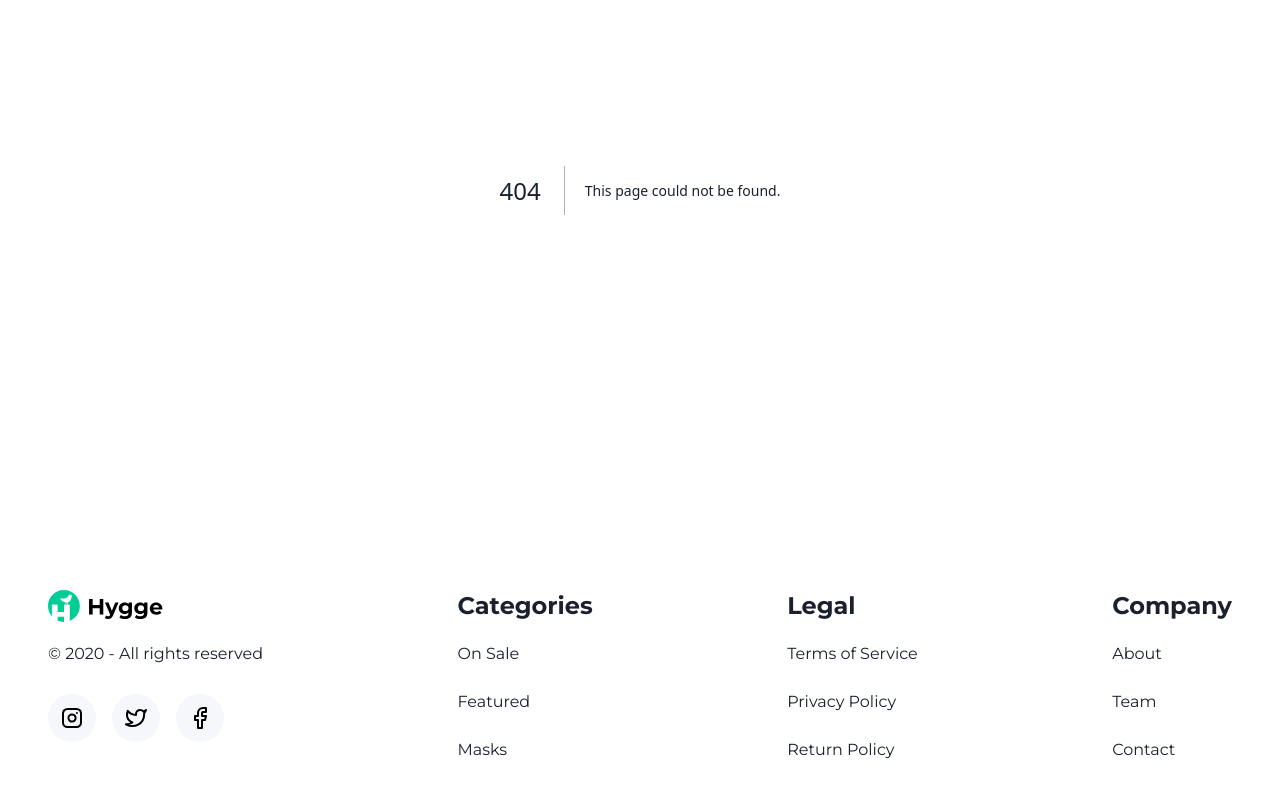
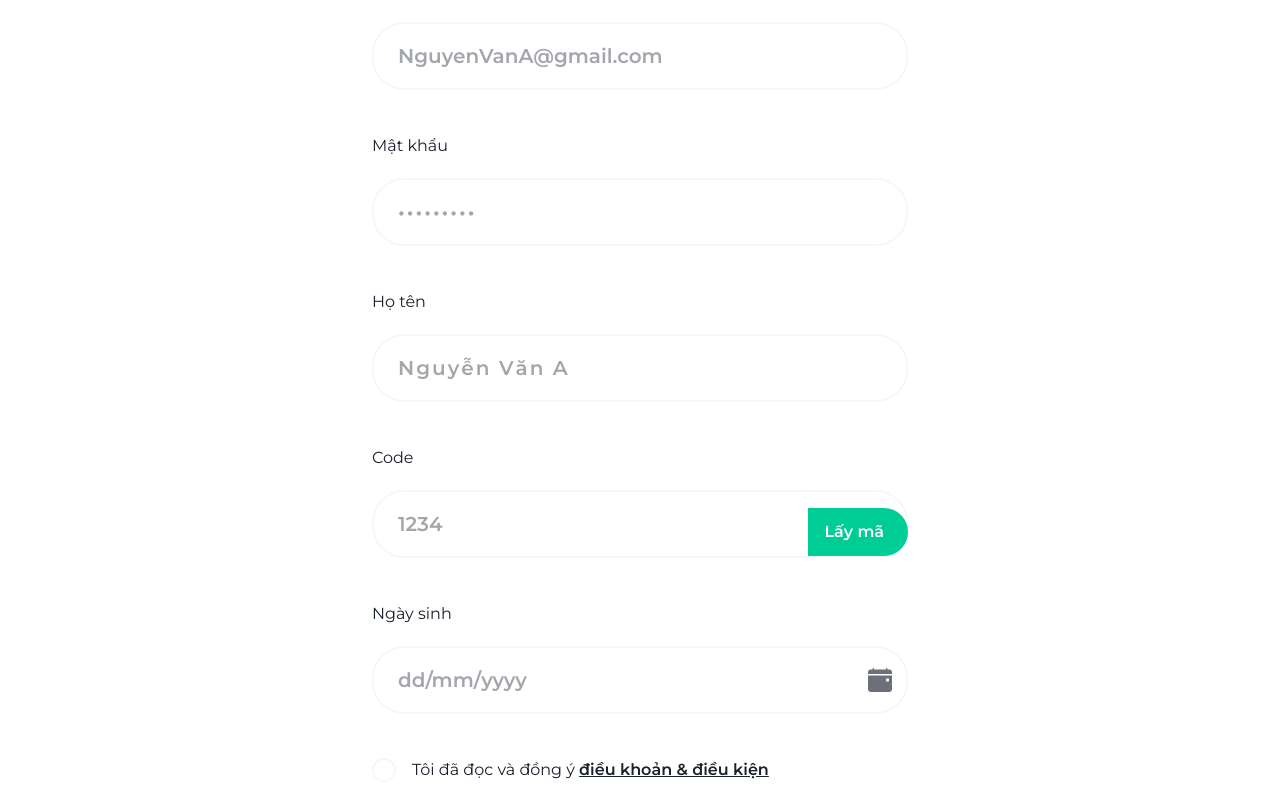
Before and after one commit to TuVoXuan/cosmetics-store-fe, a Next.js app: page /auth/sign-up in a window 1280 px wide. Before the commit this address had no page. Shown: the part 306-1095 px from the top of the page. Built offline with nearby package versions, Linux system fonts and the light colour scheme.

Commit message:
feat: make UI sign up page

```diff
--- a/components/buttons/button.tsx
+++ b/components/buttons/button.tsx
@@ -5,18 +5,22 @@ interface Props {
 	type: "primary" | "secondary";
 	className?: string;
 	btnType?: "submit" | "reset" | "button";
+	form?: string;
+	onClick?: () => void;
 }
 
-export default function Button({ title, type, className, btnType = "button" }: Props) {
+export default function Button({ title, type, className, form, onClick, btnType = "button" }: Props) {
 	const getCSSType = () => {
 		if (type === "primary") {
 			return "bg-primary-100 text-light-100";
 		}
-		return "border-2 border-gray-accent text-dark-100 dark:text-white-light";
+		return "border-2 border-gray-accent text-dark-100 dark:text-white-light dark:border-black-dark-2";
 	};
 
 	return (
 		<button
+			onClick={onClick}
+			form={form}
 			type={btnType}
 			className={`rounded-[32px] font-bold px-6 py-3 text-heading-5 md:px-10 md:py-4 md:text-heading-4 ${getCSSType()} ${className}`}
 		>
--- a/components/header.tsx
+++ b/components/header.tsx
@@ -102,7 +102,14 @@ export default function Header({ onShowNavbar }: Props) {
 			}
 		} else {
 			if (categoriesRef.current) {
-				categoriesRef.current.classList.remove("fixed", "z-[2]", "top-0", "bottom-0", "left-0", "right-0");
+				categoriesRef.current.classList.remove(
+					"fixed",
+					"z-[2]",
+					"top-0",
+					"bottom-0",
+					"left-0",
+					"right-0"
+				);
 			}
 			if (navbarListRef.current) {
 				if (navbarListRef.current.classList.contains("-translate-x-[110px]")) {
@@ -149,7 +156,7 @@ export default function Header({ onShowNavbar }: Props) {
 					{/* light logo */}
 					<Image
 						className="w-auto h-full aspect-auto dark:hidden"
-						src={"./images/logo/light/logo-primary-lightBg.svg"}
+						src={"/images/logo/light/logo-primary-lightBg.svg"}
 						height={100}
 						width={100}
 						alt="logo"
@@ -158,7 +165,7 @@ export default function Header({ onShowNavbar }: Props) {
 					{/* dark logo */}
 					<Image
 						className="hidden w-auto h-full aspect-auto dark:lg:block"
-						src={"./images/logo/dark/logo-primary-darkBg.svg"}
+						src={"/images/logo/dark/logo-primary-darkBg.svg"}
 						height={100}
 						width={100}
 						alt="logo"
@@ -169,9 +176,17 @@ export default function Header({ onShowNavbar }: Props) {
 					className=" p-3 rounded-full cursor-pointer bg-gray-accent w-fit lg:absolute lg:left-[50%] lg:-translate-x-[50%] hover:bg-primary-100 group dark:bg-black-dark-2 transition-colors duration-300 ease-linear"
 				>
 					{showNavbar ? (
-						<Delete className="group-hover:text-light-100 dark:text-light-100" height={24} width={24} />
+						<Delete
+							className="group-hover:text-light-100 dark:text-light-100"
+							height={24}
+							width={24}
+						/>
 					) : (
-						<Menu className="group-hover:text-light-100 dark:text-light-100" height={24} width={24} />
+						<Menu
+							className="group-hover:text-light-100 dark:text-light-100"
+							height={24}
+							width={24}
+						/>
 					)}
 				</div>
 
@@ -179,7 +194,7 @@ export default function Header({ onShowNavbar }: Props) {
 					{/* light logo */}
 					<Image
 						className="w-auto h-full aspect-auto md:hidden dark:hidden"
-						src={"./images/logo/light/logo-secondary-lightBg.svg"}
+						src={"/images/logo/light/logo-secondary-lightBg.svg"}
 						height={100}
 						width={100}
 						alt="logo"
@@ -187,7 +202,7 @@ export default function Header({ onShowNavbar }: Props) {
 
 					<Image
 						className="hidden w-auto h-full aspect-auto md:block dark:hidden"
-						src={"./images/logo/light/logo-primary-lightBg.svg"}
+						src={"/images/logo/light/logo-primary-lightBg.svg"}
 						height={100}
 						width={100}
 						alt="logo"
@@ -196,14 +211,14 @@ export default function Header({ onShowNavbar }: Props) {
 					{/* dark light */}
 					<Image
 						className="hidden w-auto h-full aspect-auto md:hidden dark:block md:dark:hidden"
-						src={"./images/logo/dark/logo-secondary-darkBg.svg"}
+						src={"/images/logo/dark/logo-secondary-darkBg.svg"}
 						height={100}
 						width={100}
 						alt="logo"
 					/>
 					<Image
 						className="hidden w-auto h-full aspect-auto dark:md:block"
-						src={"./images/logo/dark/logo-primary-darkBg.svg"}
+						src={"/images/logo/dark/logo-primary-darkBg.svg"}
 						height={100}
 						width={100}
 						alt="logo"
@@ -229,7 +244,12 @@ export default function Header({ onShowNavbar }: Props) {
 						width={32}
 						color="#000"
 					/>
-					<Profile className="hidden cursor-pointer md:block dark:text-light-100" height={24} width={24} color="#000" />
+					<Profile
+						className="hidden cursor-pointer md:block dark:text-light-100"
+						height={24}
+						width={24}
+						color="#000"
+					/>
 				</div>
 			</section>
 
@@ -272,20 +292,42 @@ export default function Header({ onShowNavbar }: Props) {
 								</button>
 							</nav>
 							<ul className="space-y-6 text-center select-none text-paragraph-1">
-								<li className="duration-300 ease-linear cursor-pointer hover:text-primary-100">On sale</li>
-								<li className="duration-300 ease-linear cursor-pointer hover:text-primary-100">Featured</li>
-								<li className="duration-300 ease-linear cursor-pointer hover:text-primary-100">Masks</li>
-								<li className="duration-300 ease-linear cursor-pointer hover:text-primary-100">Eye care</li>
-								<li className="duration-300 ease-linear cursor-pointer hover:text-primary-100">Moisturizers</li>
-								<li className="duration-300 ease-linear cursor-pointer hover:text-primary-100">Treatments</li>
-								<li className="duration-300 ease-linear cursor-pointer hover:text-primary-100">Night Care</li>
-								<li className="duration-300 ease-linear cursor-pointer hover:text-primary-100">Sun Care</li>
+								<li className="duration-300 ease-linear cursor-pointer hover:text-primary-100">
+									On sale
+								</li>
+								<li className="duration-300 ease-linear cursor-pointer hover:text-primary-100">
+									Featured
+								</li>
+								<li className="duration-300 ease-linear cursor-pointer hover:text-primary-100">
+									Masks
+								</li>
+								<li className="duration-300 ease-linear cursor-pointer hover:text-primary-100">
+									Eye care
+								</li>
+								<li className="duration-300 ease-linear cursor-pointer hover:text-primary-100">
+									Moisturizers
+								</li>
+								<li className="duration-300 ease-linear cursor-pointer hover:text-primary-100">
+									Treatments
+								</li>
+								<li className="duration-300 ease-linear cursor-pointer hover:text-primary-100">
+									Night Care
+								</li>
+								<li className="duration-300 ease-linear cursor-pointer hover:text-primary-100">
+									Sun Care
+								</li>
 							</ul>
 						</div>
 					</div>
-					<li className="duration-300 ease-linear cursor-pointer text-paragraph-1 hover:text-primary-100">Blog</li>
-					<li className="duration-300 ease-linear cursor-pointer text-paragraph-1 hover:text-primary-100">About</li>
-					<li className="duration-300 ease-linear cursor-pointer text-paragraph-1 hover:text-primary-100">Contact</li>
+					<li className="duration-300 ease-linear cursor-pointer text-paragraph-1 hover:text-primary-100">
+						Blog
+					</li>
+					<li className="duration-300 ease-linear cursor-pointer text-paragraph-1 hover:text-primary-100">
+						About
+					</li>
+					<li className="duration-300 ease-linear cursor-pointer text-paragraph-1 hover:text-primary-100">
+						Contact
+					</li>
 				</ul>
 
 				<Button title="Login" type="primary" className="w-full mt-6 mb-[68px]" />
--- /dev/null
+++ b/components/icons/calendar.tsx
@@ -0,0 +1,12 @@
+// icon:calendar-event-fill | Bootstrap https://icons.getbootstrap.com/ | Bootstrap
+import * as React from "react";
+
+function Calendar(props: React.SVGProps<SVGSVGElement>) {
+	return (
+		<svg fill="currentColor" viewBox="0 0 16 16" {...props}>
+			<path d="M4 .5a.5.5 0 00-1 0V1H2a2 2 0 00-2 2v1h16V3a2 2 0 00-2-2h-1V.5a.5.5 0 00-1 0V1H4V.5zM16 14V5H0v9a2 2 0 002 2h12a2 2 0 002-2zm-3.5-7h1a.5.5 0 01.5.5v1a.5.5 0 01-.5.5h-1a.5.5 0 01-.5-.5v-1a.5.5 0 01.5-.5z" />
+		</svg>
+	);
+}
+
+export default Calendar;
--- /dev/null
+++ b/components/inputs/birthday.tsx
@@ -0,0 +1,78 @@
+import clsx from "clsx";
+import React, { useRef, useState } from "react";
+import { UseFormRegister, RegisterOptions } from "react-hook-form";
+import Calendar from "../icons/calendar";
+
+interface Props {
+	register: UseFormRegister<any>;
+	option?: RegisterOptions;
+	name: string;
+	label?: string;
+	className?: string;
+	error?: string;
+}
+
+export default function Birthday({ className, error, label, name, option, register }: Props) {
+	const { ref, onChange, ...rest } = register(name, { ...option });
+
+	const inputDateRef = useRef<HTMLInputElement | null>(null);
+	const [selectedDate, setSelectedDate] = useState<string>("");
+
+	const handleSelectedDate = (e: any) => {
+		const date = new Date(e.target.value);
+		setSelectedDate(`${date.getDate()}/${date.getMonth() + 1}/${date.getFullYear()}`);
+	};
+
+	const handleClickCalendarIcon = () => {
+		if (inputDateRef.current) {
+			inputDateRef.current.showPicker();
+		}
+	};
+
+	return (
+		<div className="relative">
+			<p className="mb-2 text-dark-100 md:mb-4 text-paragraph-5 md:text-paragraph-4 dark:text-white-light">
+				{label}
+			</p>
+
+			<input
+				{...rest}
+				ref={(e) => {
+					ref(e);
+					inputDateRef.current = e;
+				}}
+				className="absolute z-0 translate-y-1/2 bg-transparent"
+				type="date"
+				onChange={(e) => {
+					onChange(e);
+					handleClickCalendarIcon();
+				}}
+			/>
+			<div className="relative dark:bg-black-dark-3">
+				<input
+					className={clsx(
+						"border-[2px] border-gray-accent font-semibold placeholder:text-dark-40 text-dark-100 focus:border-primary-100 focus:outline-none dark:focus:border-primary-100 dark:focus:outline-none px-6 py-3 text-heading-5 rounded-3xl md:px-6 md:py-4 md:text-heading-4 md:rounded-4xl dark:border-black-dark-2 dark:bg-transparent dark:text-white-light dark:placeholder:text-light-40 ",
+						error && "border-red-accent dark:border-red-accent focus:border-red-accent",
+						className
+					)}
+					type="text"
+					placeholder={"dd/mm/yyyy"}
+					value={selectedDate}
+					readOnly
+				/>
+
+				<Calendar
+					onClick={handleClickCalendarIcon}
+					height={24}
+					width={24}
+					className="absolute translate-y-1/2 text-dark-64 bottom-1/2 right-4 dark:text-white-light"
+				/>
+			</div>
+			{error && (
+				<p className="pl-6 mt-1 text-red-accent text-paragraph-5 md:text-paragraph-4 md:mt-2">
+					{error}
+				</p>
+			)}
+		</div>
+	);
+}
--- /dev/null
+++ b/components/inputs/code.tsx
@@ -0,0 +1,43 @@
+import clsx from "clsx";
+import React from "react";
+import { RegisterOptions, UseFormRegister } from "react-hook-form";
+
+interface Props {
+	register: UseFormRegister<any>;
+	option?: RegisterOptions;
+	name: string;
+	label?: string;
+	className?: string;
+	error?: string;
+}
+
+export default function CodeInput({ className, error, label, name, option, register }: Props) {
+	return (
+		<div>
+			<p className="mb-2 text-dark-100 md:mb-4 text-paragraph-5 md:text-paragraph-4 dark:text-white-light">
+				{label}
+			</p>
+			<div className="relative">
+				<input
+					{...register(name, { ...option })}
+					className={clsx(
+						"border-[2px] border-gray-accent font-semibold placeholder:text-dark-40 text-dark-100 focus:border-primary-100 focus:outline-none dark:focus:border-primary-100 dark:focus:outline-none px-6 py-3 text-heading-5 rounded-3xl md:px-6 md:py-4 md:text-heading-4 md:rounded-4xl dark:border-black-dark-2 dark:bg-transparent dark:text-white-light dark:placeholder:text-light-40",
+						error && "border-red-accent dark:border-red-accent focus:border-red-accent",
+						className
+					)}
+					type="text"
+					placeholder="1234"
+					maxLength={6}
+				/>
+				<button className="absolute py-3 pl-4 pr-6 rounded-r-full whitespace-nowrap bottom-[2px] right-0  bg-primary-100 text-white-light font-semibold">
+					Lấy mã
+				</button>
+			</div>
+			{error && (
+				<p className="pl-6 mt-1 text-red-accent text-paragraph-5 md:text-paragraph-4 md:mt-2">
+					{error}
+				</p>
+			)}
+		</div>
+	);
+}
--- a/components/inputs/radio-input.tsx
+++ b/components/inputs/radio-input.tsx
@@ -23,10 +23,13 @@ export default function RadioInput({ children, onSelect }: Props) {
 	};
 
 	return (
-		<div onClick={handleClick} className="flex items-center select-none gap-x-4 group dark:text-white-light">
+		<div
+			onClick={handleClick}
+			className="flex items-center select-none gap-x-4 group dark:text-white-light"
+		>
 			<div
 				ref={btnRef}
-				className=" w-6 h-6 transition-all duration-300 ease-linear border-2 rounded-full cursor-pointer border-gray-accent group-hover:border-primary-100 dark:group-hover:border-primary-100 dark:border-black-dark-2 "
+				className="w-6 h-6 transition-all duration-300 ease-linear border-2 rounded-full cursor-pointer shrink-0 border-gray-accent group-hover:border-primary-100 dark:group-hover:border-primary-100 dark:border-black-dark-2"
 			></div>
 			{children}
 		</div>
--- /dev/null
+++ b/constants/enums.ts
@@ -0,0 +1,5 @@
+export enum Gender {
+	Male = "male",
+	Female = "female",
+	Other = "other",
+}
--- /dev/null
+++ b/pages/auth/sign-up.tsx
@@ -0,0 +1,134 @@
+import { signIn } from "next-auth/react";
+import React from "react";
+import { useForm } from "react-hook-form";
+import Button from "../../components/buttons/button";
+import Birthday from "../../components/inputs/birthday";
+import CodeInput from "../../components/inputs/code";
+import Input from "../../components/inputs/input";
+import RadioInput from "../../components/inputs/radio-input";
+import TitlePage from "../../components/title-page/title-page";
+import { Gender } from "../../constants/enums";
+
+type FormValues = {
+	email: string;
+	password: string;
+	name: string;
+	gender: Gender;
+	birthday: Date;
+	code: number;
+};
+
+export default function SignUp() {
+	const {
+		register,
+		handleSubmit,
+		formState: { errors },
+	} = useForm<FormValues>();
+
+	const onSubmit = (data: FormValues) => console.log(data);
+
+	return (
+		<div className="pb-[104px] dark:bg-black-dark-3">
+			<TitlePage subtitle="Đăng ký" title="Tạo tài khoản của bạn" />
+			<form
+				id="registerForm"
+				className="space-y-10 lg:w-[536px] lg:mx-auto"
+				// onSubmit={handleSubmit(onSubmit)}
+			>
+				<Input
+					name="email"
+					register={register}
+					option={{
+						required: {
+							value: true,
+							message: "Yêu cầu email",
+						},
+						pattern: {
+							value: /^\w+([\.-]?\w+)*@\w+([\.-]?\w+)*(\.\w{2,3})+$/,
+							message: "Email không đúng định dạng",
+						},
+					}}
+					error={errors.email?.message}
+					className="w-full"
+					label="Địa chỉ email"
+					placeholder="NguyenVanA@gmail.com"
+				/>
+				<Input
+					name="password"
+					register={register}
+					className="w-full tracking-widest"
+					label="Mật khẩu"
+					placeholder="•••••••••"
+					option={{
+						required: {
+							value: true,
+							message: "Yêu cầu mật khẩu",
+						},
+					}}
+					error={errors.password?.message}
+					type="password"
+				/>
+				<Input
+					name="name"
+					register={register}
+					className="w-full tracking-widest"
+					label="Họ tên"
+					placeholder="Nguyễn Văn A"
+					option={{
+						required: {
+							value: true,
+							message: "Yêu cầu họ tên",
+						},
+					}}
+					error={errors.password?.message}
+					type="text"
+				/>
+				<CodeInput
+					name="code"
+					register={register}
+					label="Code"
+					option={{
+						required: {
+							value: true,
+							message: "Yêu cầu nhập code",
+						},
+						pattern: {
+							value: /^[0-9]*$/,
+							message: "Code chỉ chứa số",
+						},
+					}}
+					error={errors.code?.message}
+					className="w-full"
+				/>
+				<Birthday
+					name="birthday"
+					label="Ngày sinh"
+					register={register}
+					error={errors.birthday?.message}
+					option={{
+						required: {
+							value: true,
+							message: "Yêu cầu nhập ngày sinh",
+						},
+					}}
+					className="w-full"
+				/>
+				<RadioInput>
+					<p className="text-paragraph-4 dark:text-white-light">
+						Tôi đã đọc và đồng ý <a className="font-semibold underline">điều khoản & điều kiện</a>
+					</p>
+				</RadioInput>
+			</form>
+			<div className="grid grid-cols-1 gap-y-4 mt-14">
+				<Button
+					form="registerForm"
+					onClick={handleSubmit(onSubmit)}
+					title="Tại tài khoản"
+					type="primary"
+					className="w-full"
+				/>
+				<Button title="Đăng nhập" type="secondary" className="w-full" />
+			</div>
+		</div>
+	);
+}
```
Also changed, not shown: constants/app-path.ts (added, +8 -0 lines).
